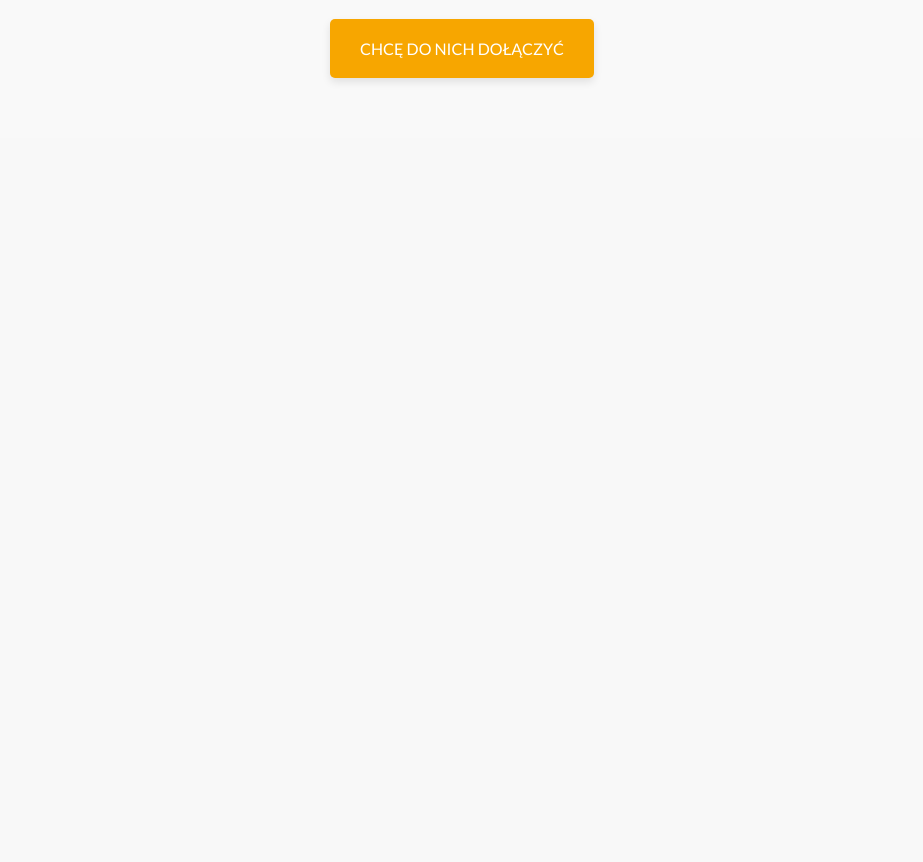
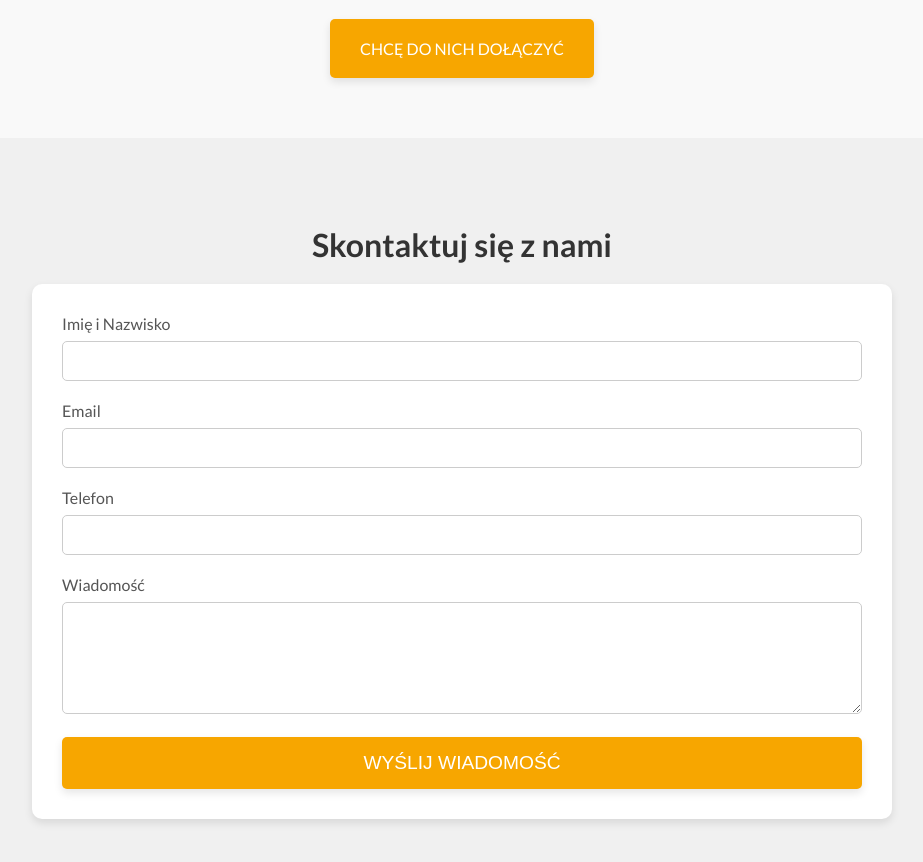
Before and after one commit to maglana/SaleRezerwacje-LandingPage, a React (Vite) app: page / in a window 1280 px wide. Shown: the part 2460-3322 px from the top of the page, without its empty margins (178-1101 px from the left). Before the commit the page ends 2598 px from the top, so only its background shows below. Built offline with nearby package versions, Linux system fonts and the light colour scheme.

Commit message:
ContactSection component

```diff
--- a/src/App.jsx
+++ b/src/App.jsx
@@ -6,6 +6,7 @@ import ServicesSection from "./Components/ServicesSection/ServicesSection";
 import FeaturesSection from "./Components/FeaturesSection/FeaturesSection";
 import SupportSection from "./Components/SupportSection/SupportSection";
 import TestimonialsSection from "./Components/TestimonialsSection/TestimonialsSection";
+import ContactSection from "./Components/ContactSection/ContactSection";
 
 function App() {
 	return (
@@ -16,6 +17,7 @@ function App() {
 			<FeaturesSection />
 			<SupportSection />
 			<TestimonialsSection />
+			<ContactSection />
 		</div>
 	);
 }
--- /dev/null
+++ b/src/Components/ContactSection/ContactSection.css
@@ -0,0 +1,67 @@
+.contact-section {
+	padding: 60px 20px;
+	background-color: #f0f0f0;
+	text-align: center;
+}
+
+.contact-heading {
+	font-size: 2rem;
+	margin-bottom: 20px;
+	color: #333;
+}
+
+.contact-form {
+	max-width: 800px;
+	margin: 0 auto;
+	background-color: #ffffff;
+	padding: 30px;
+	border-radius: 10px;
+	box-shadow: 0 4px 8px rgba(0, 0, 0, 0.1);
+}
+
+.form-group {
+	margin-bottom: 20px;
+	text-align: left;
+}
+
+.form-group label {
+	display: block;
+	margin-bottom: 8px;
+	font-size: 1rem;
+	color: #555;
+}
+
+.form-group input,
+.form-group textarea {
+	width: 100%;
+	padding: 10px;
+	font-size: 1rem;
+	border: 1px solid #ccc;
+	border-radius: 5px;
+	box-sizing: border-box;
+	transition: border-color 0.3s ease;
+}
+
+.form-group input:focus,
+.form-group textarea:focus {
+	border-color: #f7a600;
+	outline: none;
+}
+
+.contact-button {
+	display: inline-block;
+	width: 100%;
+	padding: 15px;
+	background-color: #f7a600;
+	color: #ffffff;
+	font-size: 1.2rem;
+	border: none;
+	border-radius: 5px;
+	cursor: pointer;
+	box-shadow: 0 4px 8px rgba(0, 0, 0, 0.1);
+	transition: background-color 0.3s ease;
+}
+
+.contact-button:hover {
+	background-color: #1d1d1b;
+}
--- /dev/null
+++ b/src/Components/ContactSection/ContactSection.jsx
@@ -0,0 +1,61 @@
+import React from "react";
+import "./ContactSection.css";
+
+function ContactSection() {
+	return (
+		<section class='contact-section'>
+			<h2 class='contact-heading'>Skontaktuj się z nami</h2>
+			<div class='underline'></div>
+			<form
+				class='contact-form'
+				action='#'
+				method='post'
+			>
+				<div class='form-group'>
+					<label for='name'>Imię i Nazwisko</label>
+					<input
+						type='text'
+						id='name'
+						name='name'
+						required
+					/>
+				</div>
+				<div class='form-group'>
+					<label for='email'>Email</label>
+					<input
+						type='email'
+						id='email'
+						name='email'
+						required
+					/>
+				</div>
+				<div class='form-group'>
+					<label for='phone'>Telefon</label>
+					<input
+						type='tel'
+						id='phone'
+						name='phone'
+						required
+					/>
+				</div>
+				<div class='form-group'>
+					<label for='message'>Wiadomość</label>
+					<textarea
+						id='message'
+						name='message'
+						rows='5'
+						required
+					></textarea>
+				</div>
+				<button
+					type='submit'
+					class='contact-button'
+				>
+					WYŚLIJ WIADOMOŚĆ
+				</button>
+			</form>
+		</section>
+	);
+}
+
+export default ContactSection;
```
